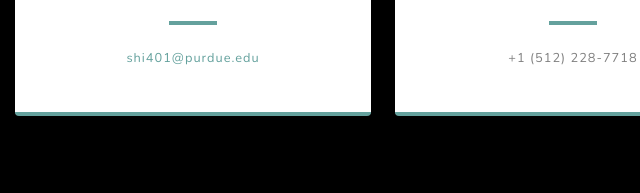
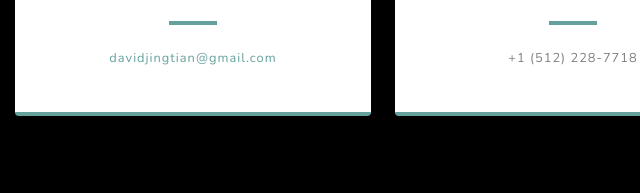
Before and after one commit to bobojingtian/single-page-site, a website: page dist/index.html in a window 1280 px wide. Shown: the part 4485-4678 px from the top of the page, 447-1087 px from the left. Drawn offline with nearby package versions, Linux system fonts and the light colour scheme.

Commit message:
change email

```diff
--- a/dist/index.html
+++ b/dist/index.html
@@ -197,7 +197,7 @@
                                 <i class="fas fa-envelope text-primary mb-2"></i>
                                 <h4 class="text-uppercase m-0">Email</h4>
                                 <hr class="my-4" />
-                                <div class="small text-black-50"><a href="#!">shi401@purdue.edu</a></div>
+                                <div class="small text-black-50"><a href="#!">davidjingtian@gmail.com</a></div>
                             </div>
                         </div>
                     </div>
```
